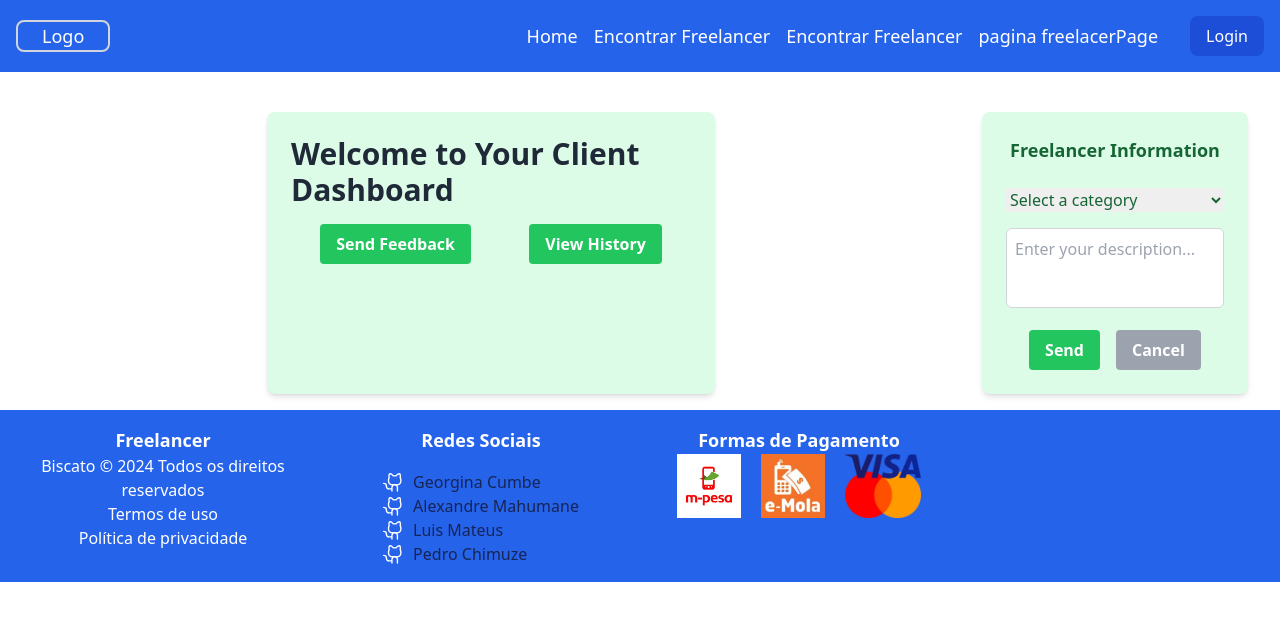
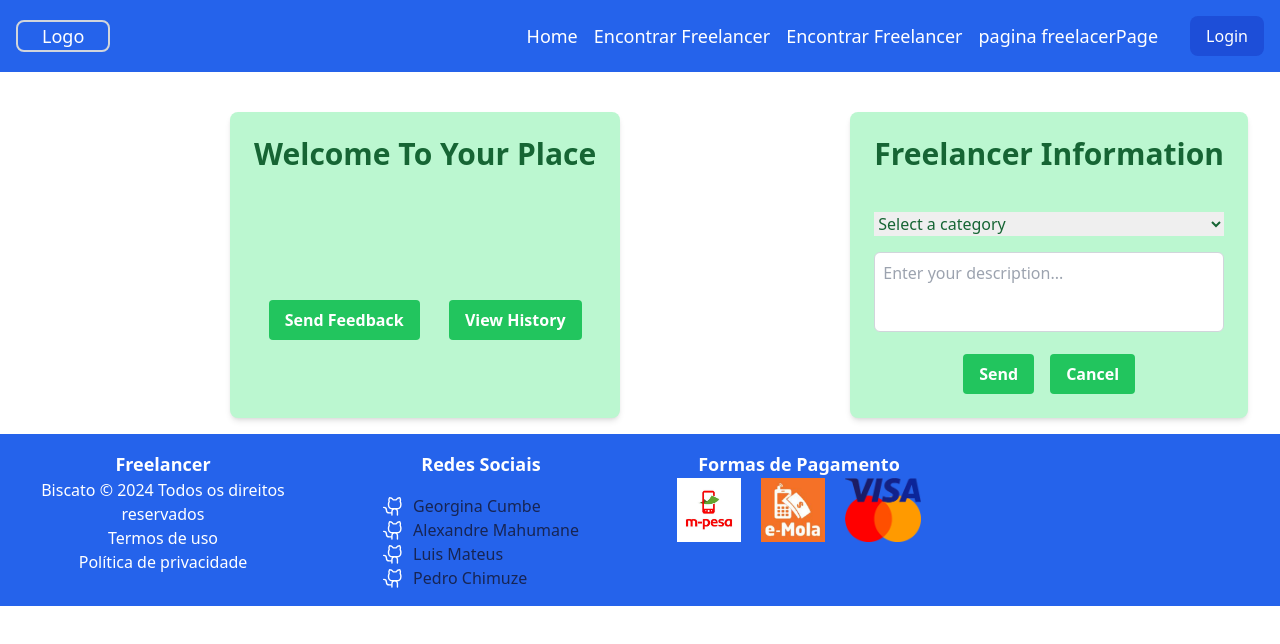
Before and after one commit to AlexandreMahumane/biscato_frontend, a React (Vite) app: page /client in a window 1280 px wide. Shown: the top 644 px of the page. Built offline with nearby package versions, Linux system fonts and the light colour scheme.

Commit message:
client page

```diff
--- a/src/pages/ClientMain.jsx
+++ b/src/pages/ClientMain.jsx
@@ -49,18 +49,18 @@ const ClientMain = () => {
     <>
       <Header showAlert={showAlert} setShowAlert={setShowAlert} />
       <div className="container mx-auto p-4 md:flex md:justify-between">
-        <div className={`bg-green-100 text-green-800 p-6 rounded-lg shadow-md max-w-md mx-auto mt-6 md:mr-4 transition-transform duration-300 hover:scale-105 ${expandedSection === null ? '' : 'hidden'}`}>
-          <h1 className="text-3xl font-semibold text-gray-800 mb-4">Welcome to Your Client Dashboard</h1>
+  <div className={`bg-green-200 space-y-32 text-green-800 p-6 rounded-lg shadow-md max-w-md mx-auto mt-6 md:mr-4 transition-transform duration-300 hover:scale-105 ${expandedSection === null ? '' : 'hidden'}`}>
+    <h1 className="text-3xl text-center  font-bold text-green-800 mb-4 md:mb-8">Welcome To Your Place</h1>
     <div className="flex justify-around">
       <button
         onClick={() => toggleExpandedSection('feedback')}
-              className="bg-green-500 hover:bg-green-600 text-white font-bold py-2 px-4 rounded"
+        className="bg-green-500 hover:bg-green-800 text-white font-bold py-2 px-4 rounded"
       >
         Send Feedback
       </button>
       <button
         onClick={() => toggleExpandedSection('history')}
-              className="bg-green-500 hover:bg-green-600 text-white font-bold py-2 px-4 rounded"
+        className="bg-green-500 hover:bg-green-800 text-white font-bold py-2 px-4 rounded"
       >
         View History
       </button>
@@ -68,8 +68,9 @@ const ClientMain = () => {
   </div>
 
 
+
         {expandedSection === 'feedback' && (
-          <div className="bg-green-100 text-green-800 p-6 rounded-lg shadow-md max-w-md mx-auto mt-6 md:mr-4 transition-transform duration-300 hover:scale-105">
+          <div className="bg-green-200 text-green-800 p-6 rounded-lg shadow-md max-w-md mx-auto mt-6 md:mr-4 transition-transform duration-300 hover:scale-105">
             <div className="flex justify-end">
               <button className="text-gray-600 hover:text-gray-800 cursor-pointer" onClick={() => setExpandedSection(null)}>
                 <XCircle size={24} />
@@ -88,7 +89,7 @@ const ClientMain = () => {
             ></textarea>
             <button
               onClick={() => {  }}
-              className="bg-green-500 hover:bg-green-600 text-white font-bold py-2 px-4 rounded"
+              className="bg-green-500 hover:bg-green-800 text-white font-bold py-2 px-4 rounded"
             >
               Submit Feedback
             </button>
@@ -96,7 +97,7 @@ const ClientMain = () => {
         )}
 
         {expandedSection === 'history' && (
-          <div className="bg-green-100 text-green-800 p-6 rounded-lg shadow-md max-w-md mx-auto mt-6 md:mr-4 transition-transform duration-300 hover:scale-105">
+          <div className="bg-green-200 text-green-800 p-6 rounded-lg shadow-md max-w-md mx-auto mt-6 md:mr-4 transition-transform duration-300 hover:scale-105">
             <div className="flex justify-end">
               <button className="text-gray-600 hover:text-gray-800 cursor-pointer" onClick={() => setExpandedSection(null)}>
                 <XCircle size={24} />
@@ -110,8 +111,8 @@ const ClientMain = () => {
           </div>
         )}
 
-        <div className={`bg-green-100 text-green-800 p-6 rounded-lg shadow-md max-w-md mx-auto mt-6 md:mr-4 transition-transform duration-300 hover:scale-105 ${expandedSection === null ? '' : 'hidden'}`}>
-          <h2 className="text-lg font-bold mb-4 text-center">Freelancer Information</h2>
+<div className={`bg-green-200 text-green-800 p-6 rounded-lg shadow-md max-w-md mx-auto mt-6 md:mr-4 transition-transform duration-300 hover:scale-105 ${expandedSection === null ? '' : 'hidden'} ${expandedSection === null ? '' : 'w-full md:w-1/3 lg:w-1/4 xl:w-1/5'}`}>
+  <h2 className="text-3xl text-center  font-bold text-green-800 mb-4 md:mb-8">Freelancer Information</h2>
   <div className="mb-4">
     <select
       id="category"
@@ -138,20 +139,21 @@ const ClientMain = () => {
   <div className="flex justify-center items-center space-x-4">
     <button
       onClick={handleSearch}
-              className={`bg-green-500 hover:bg-green-600 text-white font-bold py-2 px-4 rounded cursor-pointer`}
+      className={`bg-green-500 hover:bg-green-800 text-white font-bold py-2 px-4 rounded cursor-pointer`}
       disabled={loading || !category || !description}
     >
       {loading ? 'Sending...' : 'Send'}
     </button>
     <button
       onClick={handleCancel}
-              className={`bg-gray-400 hover:bg-gray-500 text-white font-bold py-2 px-4 rounded cursor-pointer`}
+      className={`bg-green-500 hover:bg-green-800 text-white font-bold py-2 px-4 rounded cursor-pointer`}
       disabled={loading}
     >
       Cancel
     </button>
   </div>
 </div>
+
       </div>
 
       {loading && <p className="text-center text-gray-500">Loading...</p>}
```
Lines whose indentation alone changed are shown as unchanged.
